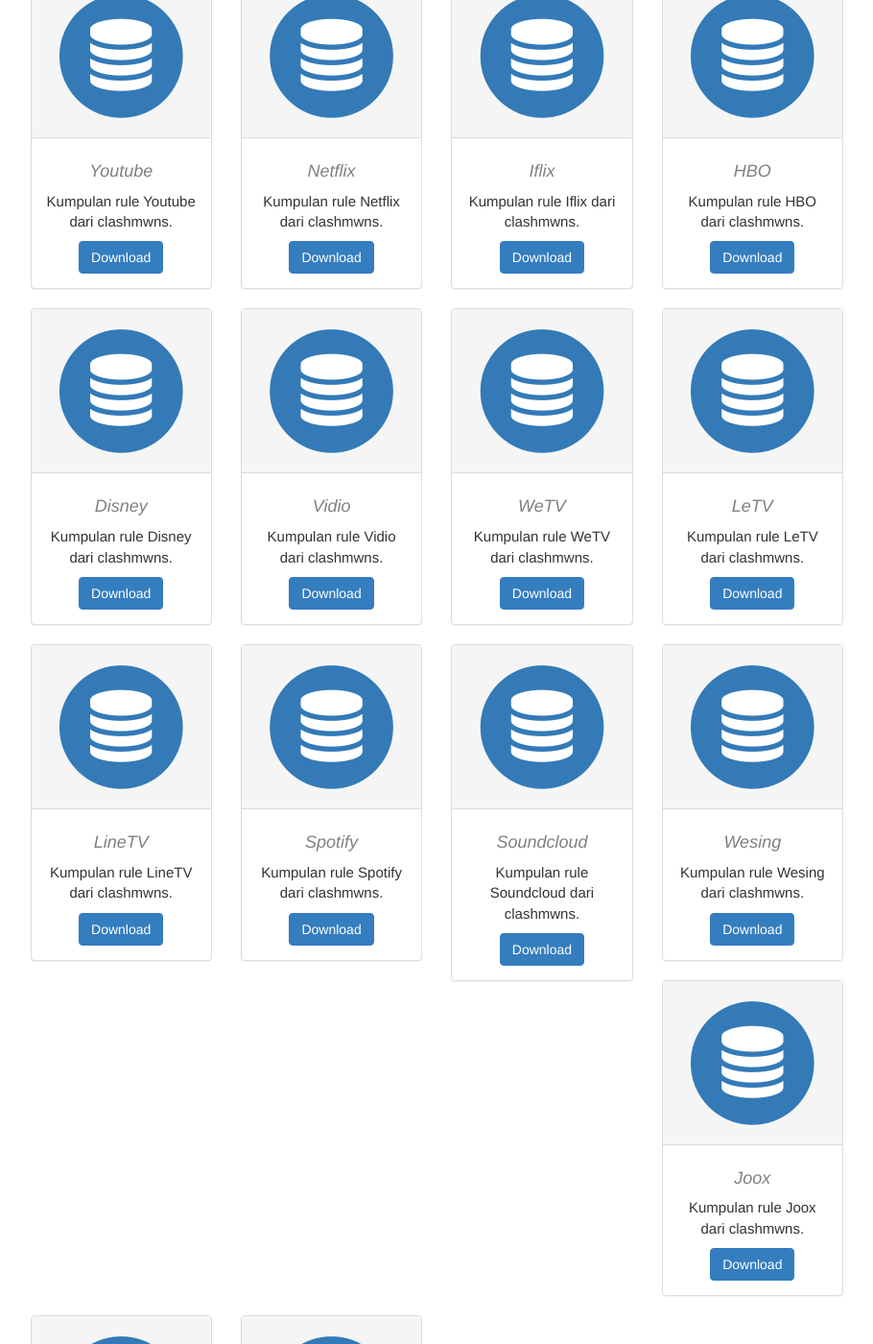
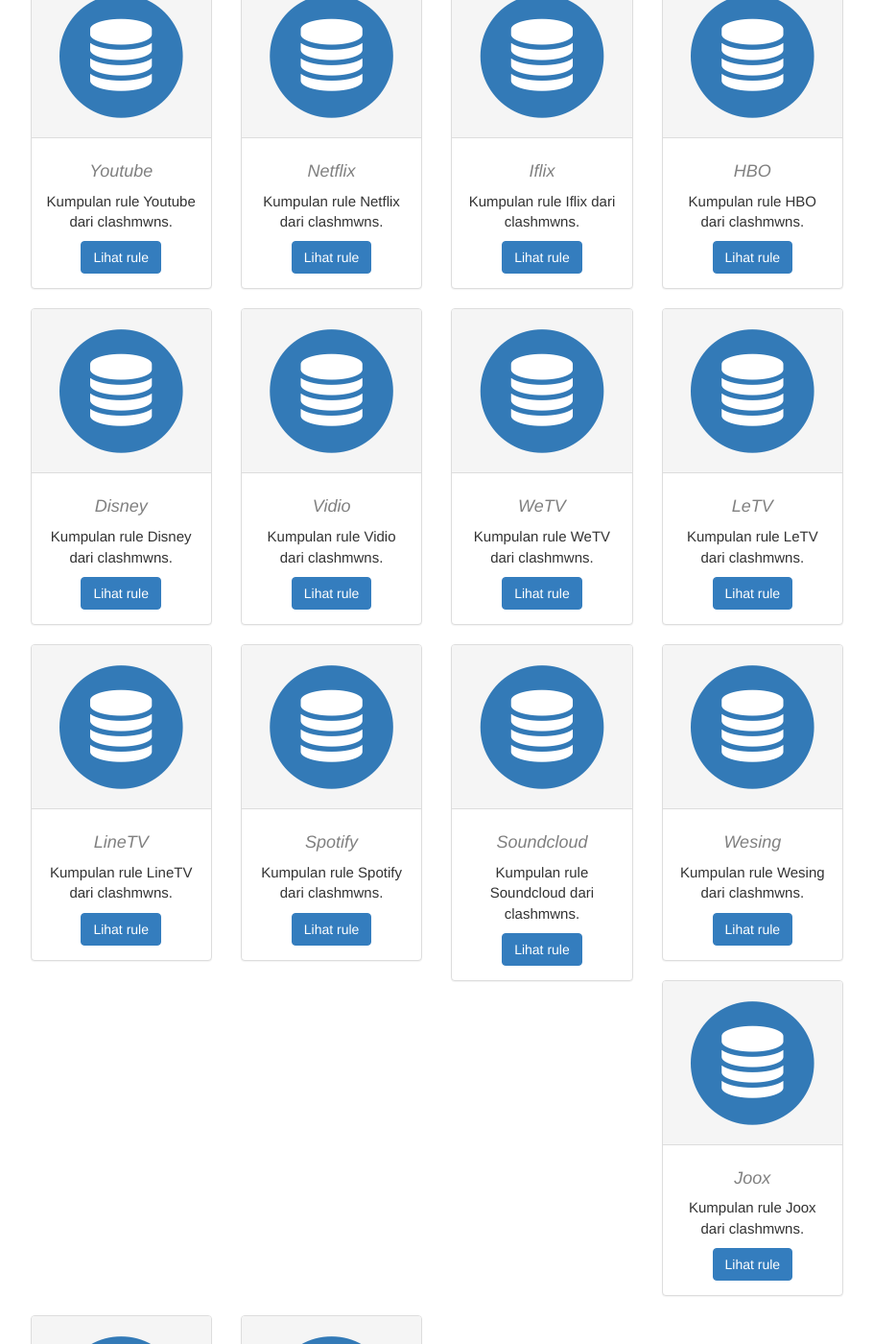
Before and after one commit to mwnsofficial/clashmwns, a Jekyll site: the page built from pages/rule/stream/landing_page_stream.md, in a window 1280 px wide and 1400 px high, scrolled down 397 px. Shown: the whole window at 96% size, without its empty margins (331-1241 px from the left). Built offline with Jekyll 4.4.1, drawn with Linux system fonts in a browser that asks for light colours; comment, search, counter and statistics services are not loaded; some of the changed text lies outside the part shown.

Commit message:
Update landing_page_stream.md

```diff
--- a/pages/rule/stream/landing_page_stream.md
+++ b/pages/rule/stream/landing_page_stream.md
@@ -22,7 +22,7 @@ folder: stream
         <div class="panel-body">
         <h4>Youtube</h4>
         <p>Kumpulan rule Youtube dari clashmwns.</p>
-        <a href="/rule_youtube.html" class="btn btn-primary">Download</a>
+        <a href="/rule_youtube.html" class="btn btn-primary">Lihat rule</a>
         </div>
         </div>
         </div>
@@ -37,7 +37,7 @@ folder: stream
         <div class="panel-body">
         <h4>Netflix</h4>
         <p>Kumpulan rule Netflix dari clashmwns.</p>
-        <a href="/rule_netflix.html" class="btn btn-primary">Download</a>
+        <a href="/rule_netflix.html" class="btn btn-primary">Lihat rule</a>
         </div>
         </div>
         </div>
@@ -52,7 +52,7 @@ folder: stream
         <div class="panel-body">
         <h4>Iflix</h4>
         <p>Kumpulan rule Iflix dari clashmwns.</p>
-        <a href="/rule_iflix.html" class="btn btn-primary">Download</a>
+        <a href="/rule_iflix.html" class="btn btn-primary">Lihat rule</a>
         </div>
         </div>
         </div>
@@ -67,7 +67,7 @@ folder: stream
         <div class="panel-body">
         <h4>HBO</h4>
         <p>Kumpulan rule HBO dari clashmwns.</p>
-        <a href="/rule_hbo.html" class="btn btn-primary">Download</a>
+        <a href="/rule_hbo.html" class="btn btn-primary">Lihat rule</a>
         </div>
         </div>
         </div>
@@ -82,7 +82,7 @@ folder: stream
         <div class="panel-body">
         <h4>Disney</h4>
         <p>Kumpulan rule Disney dari clashmwns.</p>
-        <a href="/rule_disney.html" class="btn btn-primary">Download</a>
+        <a href="/rule_disney.html" class="btn btn-primary">Lihat rule</a>
         </div>
         </div>
         </div>
@@ -97,7 +97,7 @@ folder: stream
         <div class="panel-body">
         <h4>Vidio</h4>
         <p>Kumpulan rule Vidio dari clashmwns.</p>
-        <a href="/rule_vidio.html" class="btn btn-primary">Download</a>
+        <a href="/rule_vidio.html" class="btn btn-primary">Lihat rule</a>
         </div>
         </div>
         </div>
@@ -112,7 +112,7 @@ folder: stream
         <div class="panel-body">
         <h4>WeTV</h4>
         <p>Kumpulan rule WeTV dari clashmwns.</p>
-        <a href="/rule_wetv.html" class="btn btn-primary">Download</a>
+        <a href="/rule_wetv.html" class="btn btn-primary">Lihat rule</a>
         </div>
         </div>
         </div>
@@ -127,7 +127,7 @@ folder: stream
         <div class="panel-body">
         <h4>LeTV</h4>
         <p>Kumpulan rule LeTV dari clashmwns.</p>
-        <a href="/rule_letv.html" class="btn btn-primary">Download</a>
+        <a href="/rule_letv.html" class="btn btn-primary">Lihat rule</a>
         </div>
         </div>
         </div>
@@ -142,7 +142,7 @@ folder: stream
         <div class="panel-body">
         <h4>LineTV</h4>
         <p>Kumpulan rule LineTV dari clashmwns.</p>
-        <a href="/rule_linetv.html" class="btn btn-primary">Download</a>
+        <a href="/rule_linetv.html" class="btn btn-primary">Lihat rule</a>
         </div>
         </div>
         </div>
@@ -157,7 +157,7 @@ folder: stream
         <div class="panel-body">
         <h4>Spotify</h4>
         <p>Kumpulan rule Spotify dari clashmwns.</p>
-        <a href="/rule_spotify.html" class="btn btn-primary">Download</a>
+        <a href="/rule_spotify.html" class="btn btn-primary">Lihat rule</a>
         </div>
         </div>
         </div>
@@ -172,7 +172,7 @@ folder: stream
         <div class="panel-body">
         <h4>Soundcloud</h4>
         <p>Kumpulan rule Soundcloud dari clashmwns.</p>
-        <a href="/rule_soundcloud.html" class="btn btn-primary">Download</a>
+        <a href="/rule_soundcloud.html" class="btn btn-primary">Lihat rule</a>
         </div>
         </div>
         </div>
@@ -187,7 +187,7 @@ folder: stream
         <div class="panel-body">
         <h4>Wesing</h4>
         <p>Kumpulan rule Wesing dari clashmwns.</p>
-        <a href="/rule_wesing.html" class="btn btn-primary">Download</a>
+        <a href="/rule_wesing.html" class="btn btn-primary">Lihat rule</a>
         </div>
         </div>
         </div>
@@ -202,7 +202,7 @@ folder: stream
         <div class="panel-body">
         <h4>Joox</h4>
         <p>Kumpulan rule Joox dari clashmwns.</p>
-        <a href="/rule_joox.html" class="btn btn-primary">Download</a>
+        <a href="/rule_joox.html" class="btn btn-primary">Lihat rule</a>
         </div>
         </div>
         </div>
@@ -217,7 +217,7 @@ folder: stream
         <div class="panel-body">
         <h4>Abema TV</h4>
         <p>Kumpulan rule Abema TV dari clashmwns.</p>
-        <a href="/rule_abematv.html" class="btn btn-primary">Download</a>
+        <a href="/rule_abematv.html" class="btn btn-primary">Lihat rule</a>
         </div>
         </div>
         </div>
@@ -232,7 +232,7 @@ folder: stream
         <div class="panel-body">
         <h4>Bilibili</h4>
         <p>Kumpulan rule Bilibili dari clashmwns.</p>
-        <a href="/rule_bilibili.html" class="btn btn-primary">Download</a>
+        <a href="/rule_bilibili.html" class="btn btn-primary">Lihat rule</a>
         </div>
         </div>
         </div>
```
